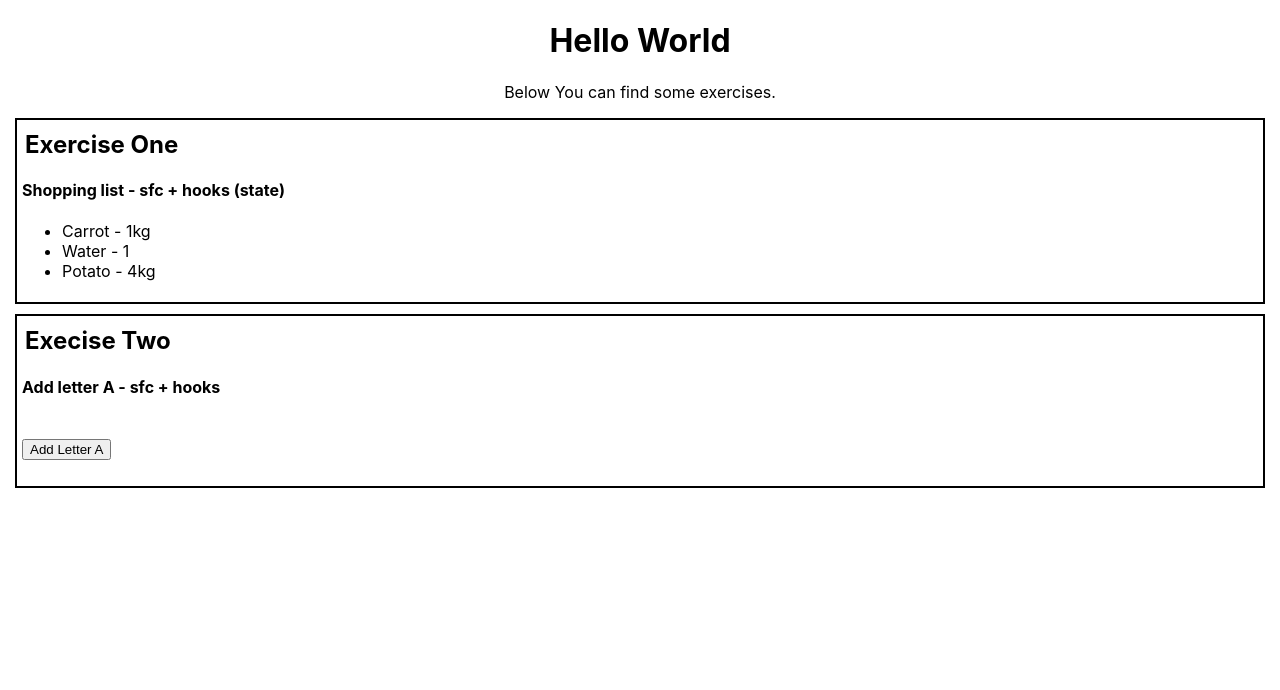
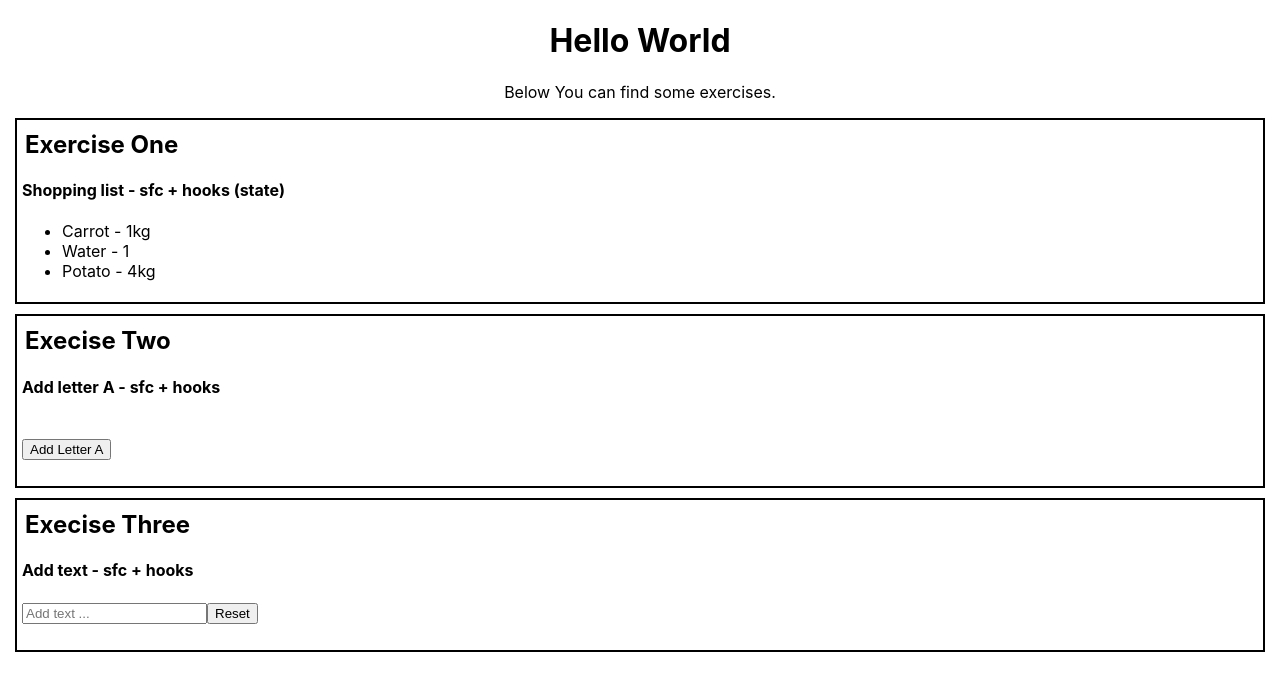
Before and after one commit to ArekeL/cra_ex_8_function_components_and_hooks, a React (Create React App) app: page / in a window 1280 px wide. Shown: the top 690 px of the page. Built offline with nearby package versions, Linux system fonts and the light colour scheme.

Commit message:
Execise Three Add text - sfc + hooks

```diff
--- a/src/components/App.js
+++ b/src/components/App.js
@@ -2,6 +2,7 @@ import React from "react";
 import "./App.css";
 import ExOne from "./ExOne.js";
 import ExTwo from "./ExTwo.js";
+import ExThree from "./ExThree";
 
 function App() {
 	return (
@@ -12,6 +13,7 @@ function App() {
 			</header>
 			<ExOne />
 			<ExTwo />
+			<ExThree />
 		</div>
 	);
 }
--- /dev/null
+++ b/src/components/ExThree.js
@@ -0,0 +1,24 @@
+import React from "react";
+
+const ExThree = () => {
+	const [value, setValue] = React.useState("");
+
+	const handleOnChnage = (e) => setValue(e.target.value);
+	const handleOnClick = () => setValue("");
+	return (
+		<div className='ex'>
+			<h2>Execise Three</h2>
+			<h4>Add text - sfc + hooks</h4>
+			<input
+				type='text'
+				placeholder='Add text ...'
+				onChange={handleOnChnage}
+				value={value}
+			/>
+			<button onClick={handleOnClick}>Reset</button>
+			<h4>{value.toUpperCase()}</h4>
+		</div>
+	);
+};
+
+export default ExThree;
```
